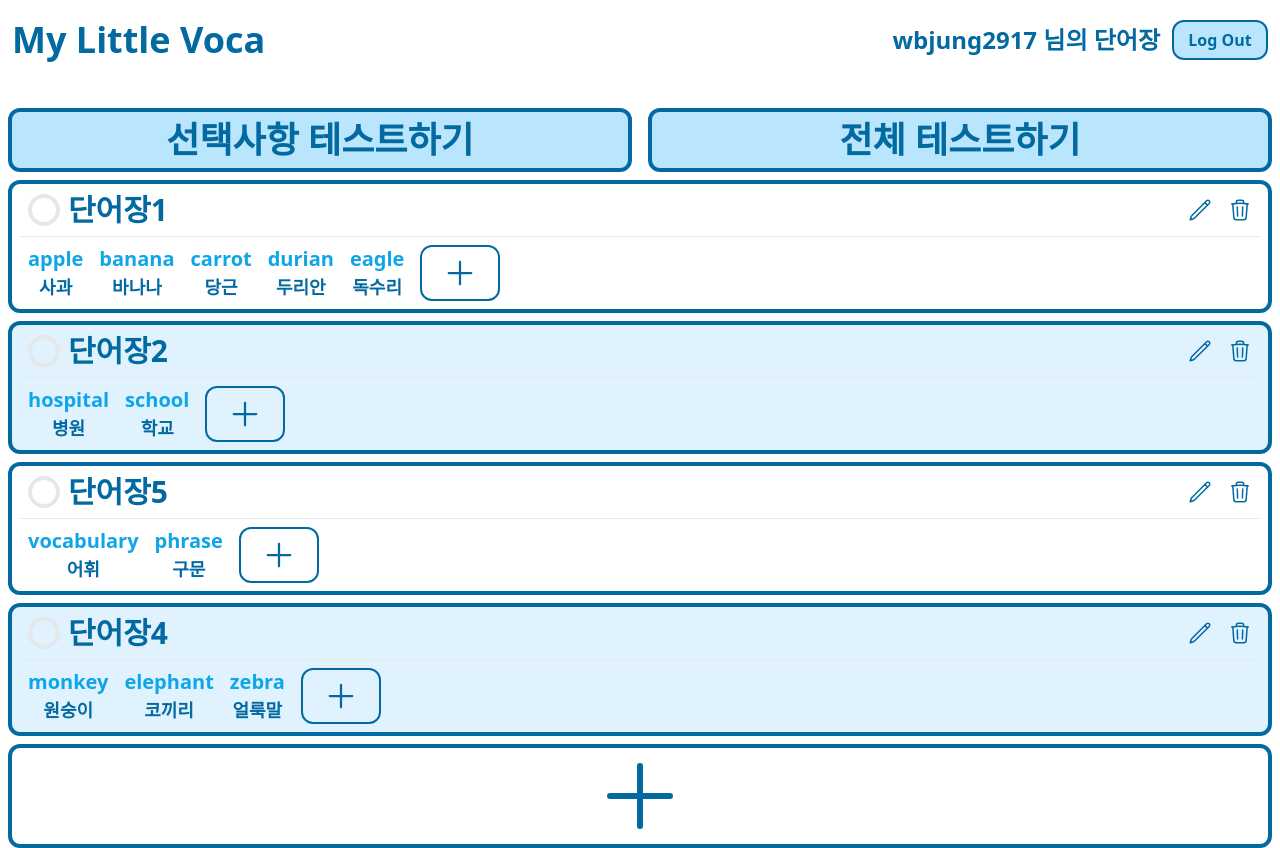
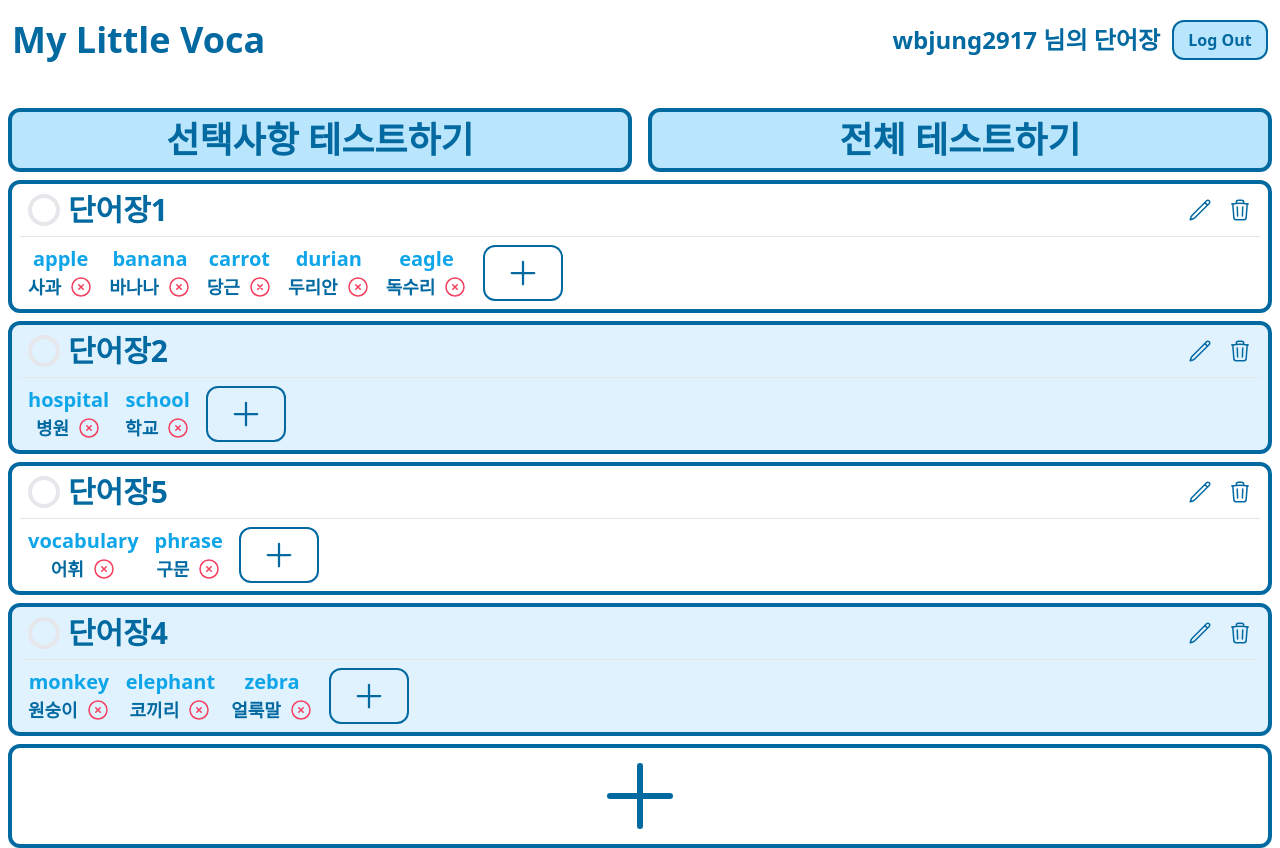
Before and after one commit to wbjung2917/RPA2_React_Project, a React (Vite) app: page / in a window 1280 px wide. Built offline with nearby package versions, Linux system fonts and the light colour scheme.

Commit message:
add delete word buttons

```diff
--- a/src/components/Word.jsx
+++ b/src/components/Word.jsx
@@ -1,8 +1,14 @@
+import { XCircleIcon } from '@heroicons/react/24/outline';
 export const Word = ({ en, ko }) => {
   return (
     <div className='mx-2 flex-col text-center'>
       <h1 className='text-xl font-bold text-sky-500'>{en}</h1>
-      <h1 className='text-lg font-bold text-sky-700'>{ko}</h1>
+      <div className='flex items-center justify-center'>
+        <h1 className='mr-2 text-lg font-bold text-sky-700'>{ko}</h1>
+        <button className='w-6 text-rose-500'>
+          <XCircleIcon />
+        </button>
+      </div>
     </div>
   );
 };
```
